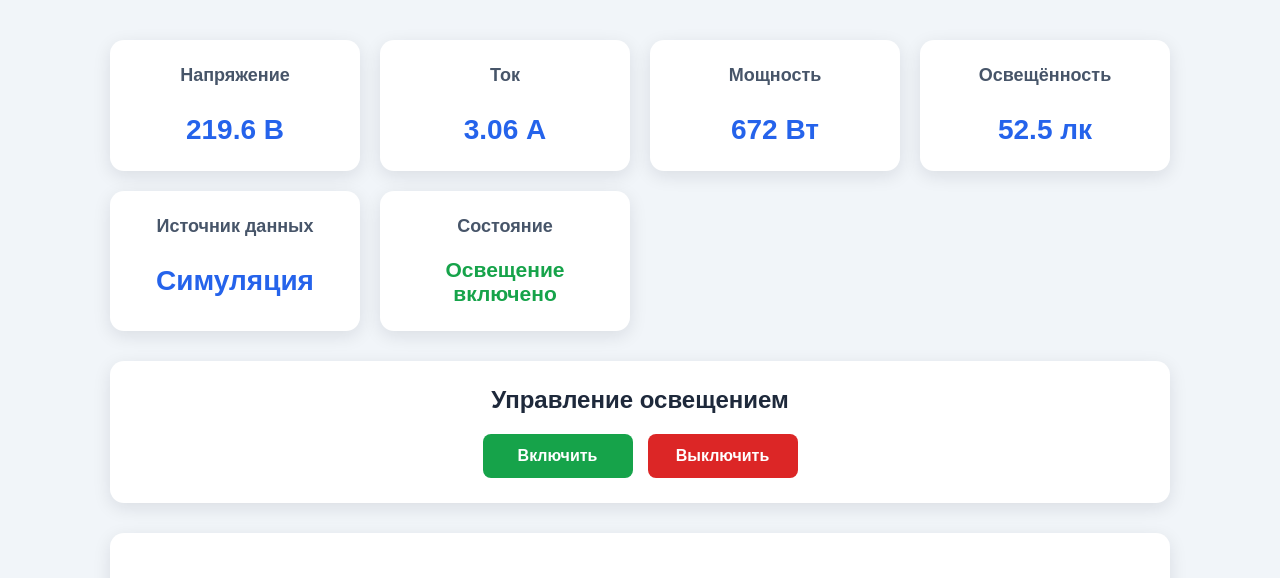
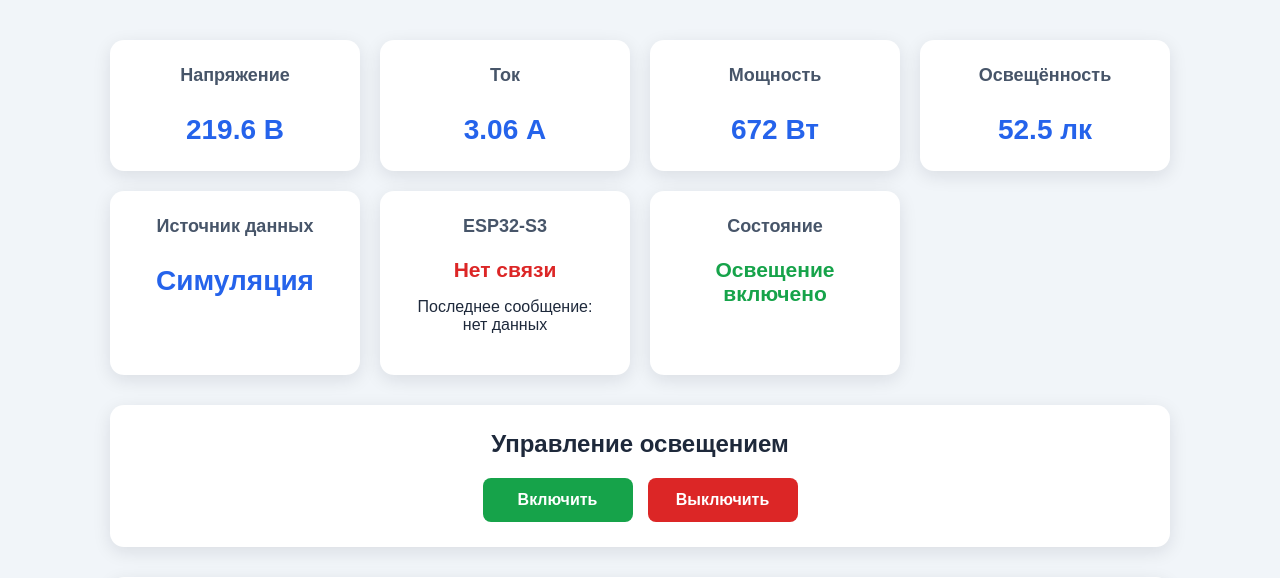
Before and after one commit to Dinara-Zhukenova/research-web-app, a Flask app: page / in a window 1280 px wide. Shown: the part 135-713 px from the top of the page. Run offline with Flask 3, Linux system fonts and the light colour scheme; tables that the repository leaves empty hold one stand-in row (values such as "Sample post").

Commit message:
Add ESP32-S3 connection monitoring

```diff
--- a/app.py
+++ b/app.py
@@ -188,6 +188,10 @@ def get_data():
         "control_mode": control_mode,
         "savings": savings,
         "data_source": data_source,
+        "device_online": mqtt_age is not None and mqtt_age < 15,
+        "last_message_seconds": (
+            round(mqtt_age, 1) if mqtt_age is not None else None
+        ),
     })
 
 
--- a/static/script.js
+++ b/static/script.js
@@ -43,6 +43,19 @@ async function updateData() {
         document.getElementById("savings").textContent = data.savings;
         document.getElementById("dataSource").textContent =
             data.data_source === "mqtt" ? "MQTT" : "Симуляция";
+
+        const deviceStatus = document.getElementById("deviceStatus");
+        const lastMessage = document.getElementById("lastMessage");
+        if (data.device_online) {
+            deviceStatus.textContent = "В сети";
+            deviceStatus.className = "value status status-on";
+        } else {
+            deviceStatus.textContent = "Нет связи";
+            deviceStatus.className = "value status status-off";
+        }
+        lastMessage.textContent = data.last_message_seconds === null
+            ? "нет данных"
+            : `${data.last_message_seconds} с назад`;
 
         const status = document.getElementById("status");
         const mode = document.getElementById("controlMode");
--- a/templates/index.html
+++ b/templates/index.html
@@ -33,6 +33,11 @@
             <div class="card">
                 <h2>Источник данных</h2>
                 <p id="dataSource" class="value">—</p>
+            </div>
+            <div class="card">
+                <h2>ESP32-S3</h2>
+                <p id="deviceStatus" class="value status">Проверка связи...</p>
+                <p>Последнее сообщение: <span id="lastMessage">—</span></p>
             </div>
             <div class="card">
                 <h2>Состояние</h2>
```
